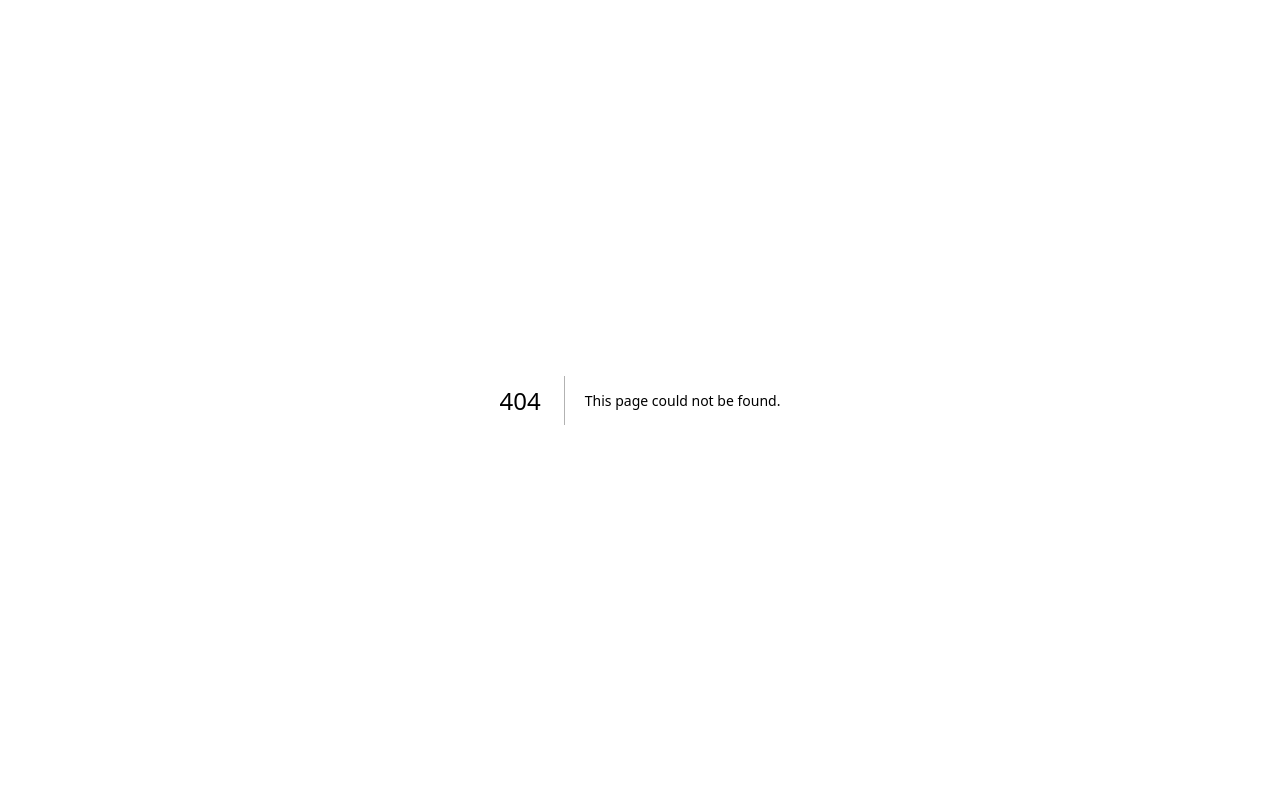
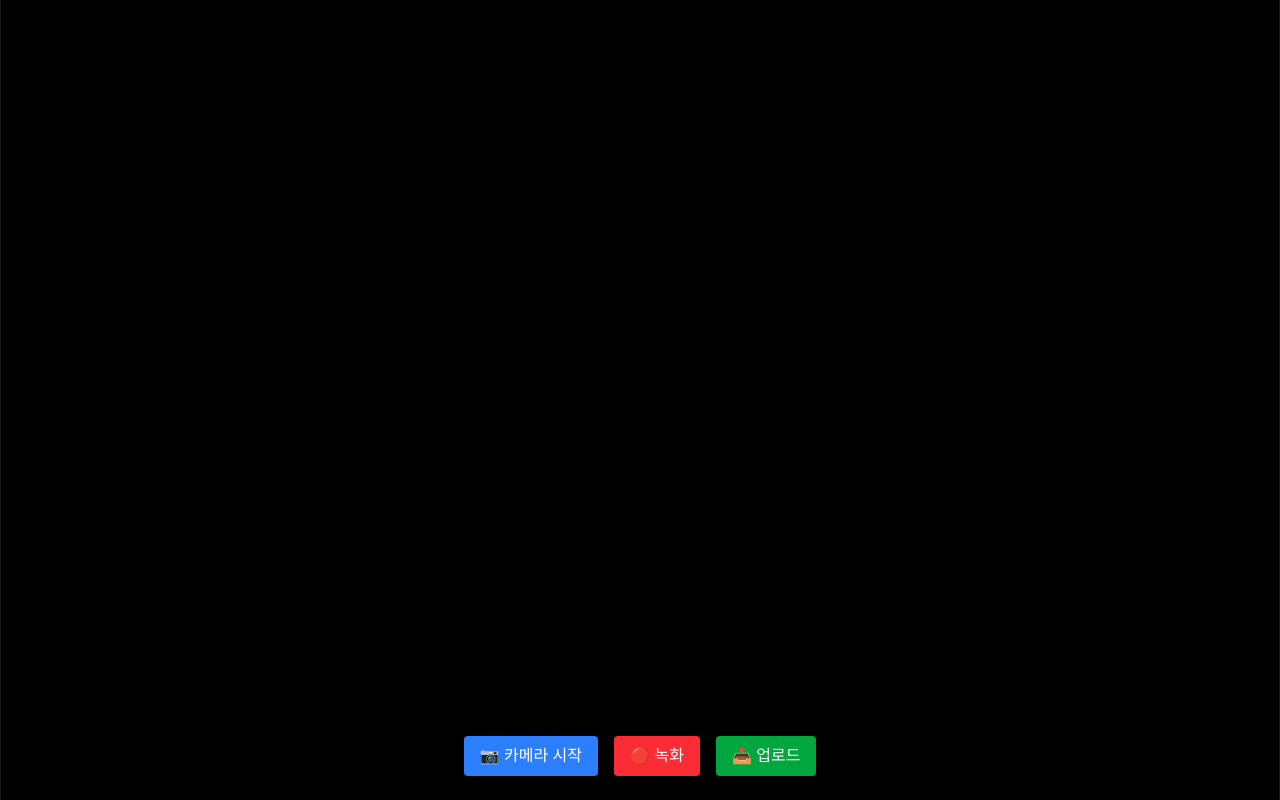
Before and after one commit to digibees-moimz/moimz-mvp, a Next.js app in the folder frontend/: page /users/1/register in a window 1280 px wide. Before the commit this address had no page. Built offline with nearby package versions, Linux system fonts and the light colour scheme.

Commit message:
[FE] feat #30: 영상 기반 얼굴 등록 페이지 UI 구현 및 API 통신

```diff
--- /dev/null
+++ b/frontend/src/components/user/VideoRecorder.tsx
@@ -0,0 +1,122 @@
+"use client";
+
+import React, { useRef, useState } from "react";
+
+interface Props {
+  userId: string;
+}
+
+export default function VideoRecorder({ userId }: Props) {
+  const videoRef = useRef<HTMLVideoElement>(null);
+  const mediaRecorderRef = useRef<MediaRecorder | null>(null);
+  const [recording, setRecording] = useState(false);
+  const [videoBlob, setVideoBlob] = useState<Blob | null>(null);
+  const [isCameraReady, setIsCameraReady] = useState(false);
+
+  const startCamera = async () => {
+    const stream = await navigator.mediaDevices.getUserMedia({ video: true });
+
+    if (videoRef.current) {
+      videoRef.current.srcObject = stream;
+    }
+
+    // MIME 타입 브라우저별 fallback 처리
+    const mimeType = MediaRecorder.isTypeSupported("video/webm;codecs=vp9")
+      ? "video/webm;codecs=vp9"
+      : MediaRecorder.isTypeSupported("video/webm;codecs=vp8")
+      ? "video/webm;codecs=vp8"
+      : "";
+
+    const recorder = new MediaRecorder(stream);
+    const chunks: Blob[] = [];
+
+    // 녹화 중 생성된 데이터 수신
+    recorder.ondataavailable = (e) => {
+      console.log("📦 ondataavailable fired");
+      chunks.push(e.data);
+    };
+
+    // 녹화 종료 시 최종 blob 저장
+    recorder.onstop = () => {
+      console.log("✅ onstop fired");
+      const fullBlob = new Blob(chunks, { type: mimeType || "video/webm" });
+      setVideoBlob(fullBlob);
+      console.log("🎥 녹화된 blob:", fullBlob);
+    };
+
+    mediaRecorderRef.current = recorder;
+    setIsCameraReady(true);
+  };
+
+  const startRecording = () => {
+    if (!mediaRecorderRef.current) {
+      alert("카메라를 먼저 시작해주세요!");
+      return;
+    }
+
+    console.log("🎬 녹화 시작");
+    setRecording(true);
+    mediaRecorderRef.current.start();
+
+    setTimeout(() => {
+      mediaRecorderRef.current?.stop();
+      console.log("🛑 녹화 종료");
+      setRecording(false);
+    }, 5000);
+  };
+
+  const uploadVideo = async () => {
+    if (!videoBlob) return;
+
+    const formData = new FormData();
+    formData.append("file", videoBlob, "video.webm");
+
+    const response = await fetch(
+      `http://localhost:8000/faces/register_video/${userId}`,
+      {
+        method: "POST",
+        body: formData,
+      }
+    );
+
+    const result = await response.json();
+    console.log("📤 업로드 결과:", result);
+    alert("서버 응답: " + JSON.stringify(result));
+  };
+
+  return (
+    <div className="w-screen h-screen flex flex-col items-center justify-center bg-black relative overflow-hidden">
+      <video
+        ref={videoRef}
+        autoPlay
+        playsInline
+        muted
+        className="aspect-9/16 top-0 left-0 w-full border shadow-lg object-cover bg-black transform scale-x-[-1]"
+      />
+
+      {/* 버튼 영역 */}
+      <div className="absolute bottom-6 flex gap-4 z-10">
+        <button
+          onClick={startCamera}
+          className="bg-blue-500 text-white px-4 py-2 rounded"
+        >
+          📷 카메라 시작
+        </button>
+        <button
+          onClick={startRecording}
+          disabled={!isCameraReady || recording}
+          className="bg-red-500 text-white px-4 py-2 rounded"
+        >
+          🔴 녹화
+        </button>
+        <button
+          onClick={uploadVideo}
+          disabled={!videoBlob}
+          className="bg-green-600 text-white px-4 py-2 rounded"
+        >
+          📤 업로드
+        </button>
+      </div>
+    </div>
+  );
+}
--- /dev/null
+++ b/frontend/src/pages/users/[userId]/register.tsx
@@ -0,0 +1,20 @@
+import dynamic from "next/dynamic";
+
+import { useRouter } from "next/router";
+const VideoRecorder = dynamic(() => import("@/components/user/VideoRecorder"), {
+  ssr: false,
+});
+
+export default function RegisterPage() {
+  const router = useRouter();
+  const { userId } = router.query;
+
+  // 아직 라우팅이 안 됐을 수도 있으므로 체크
+  if (!userId) return <div>로딩 중...</div>;
+
+  return (
+    <main className="flex flex-col items-center justify-center">
+      <VideoRecorder userId={userId as string} />
+    </main>
+  );
+}
```
